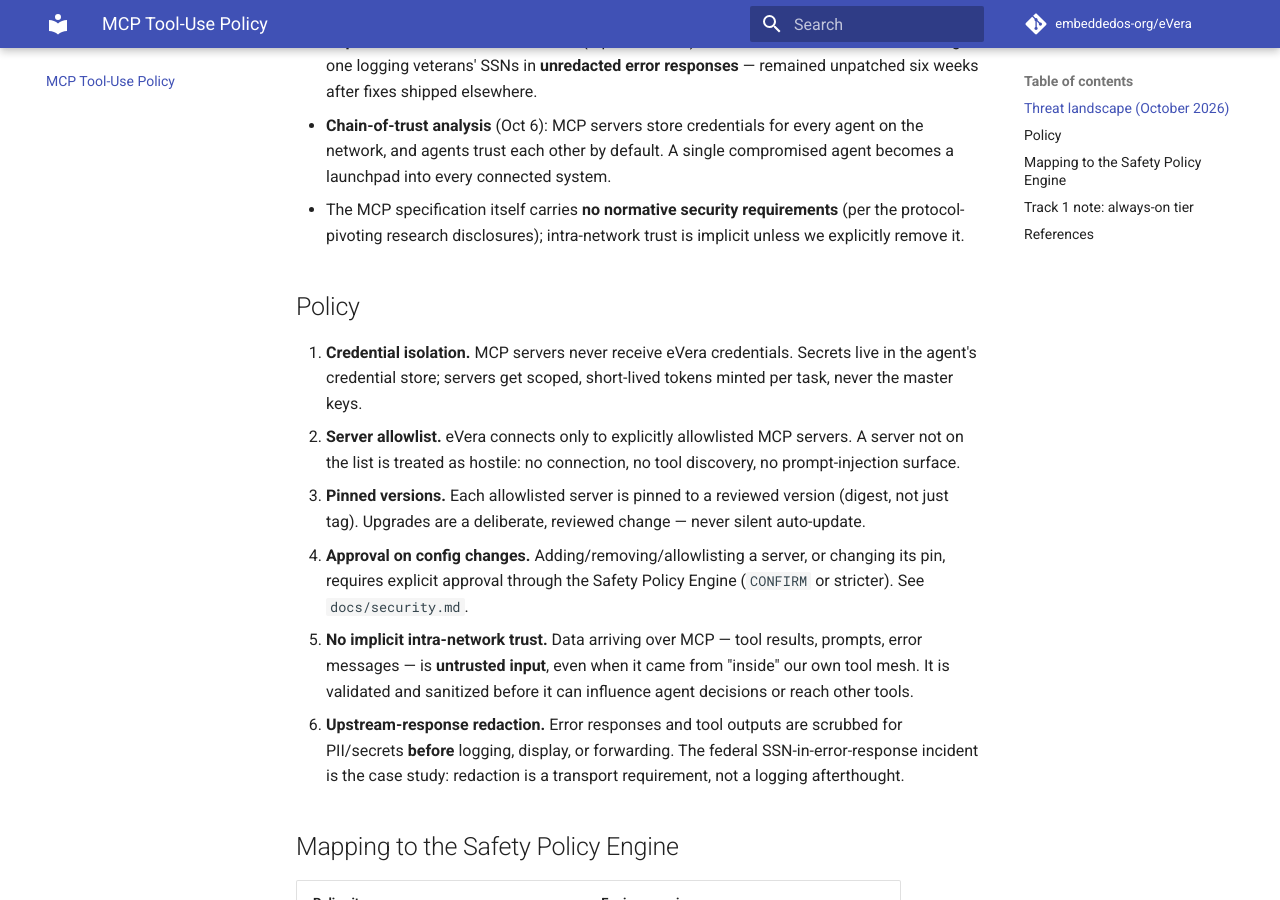
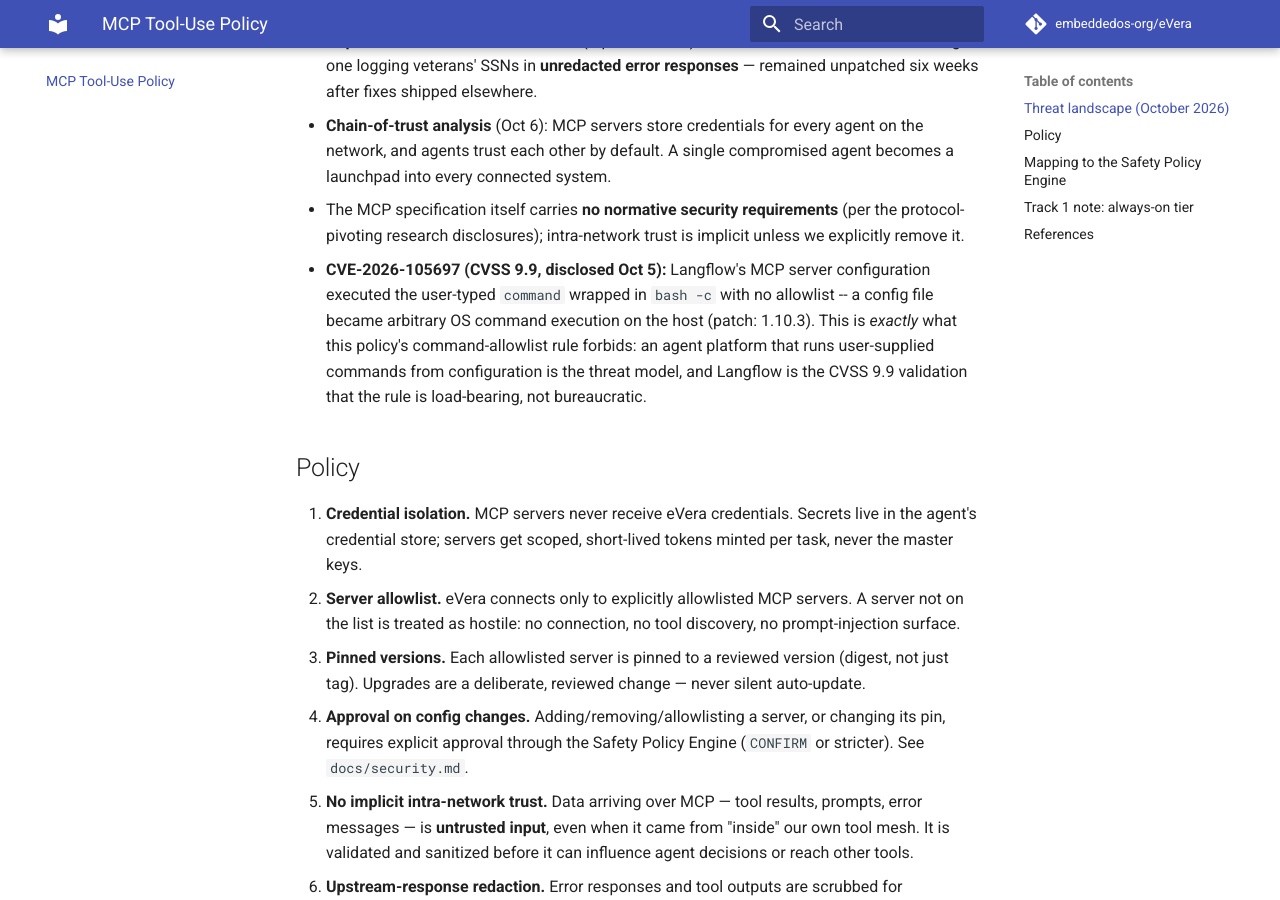
Before and after one commit to embeddedos-org/eVera, an MkDocs documentation site: the page built from docs/mcp-tool-use-policy.md, in a window 1280 px wide and 900 px high, scrolled down 478 px. Built offline with MkDocs 1.6.1 and Material for MkDocs 9.7.7, drawn with Linux system fonts in a browser that asks for light colours; comment, search, counter and statistics services are not loaded.

Commit message:
docs(policy): Langflow CVE as the policy's validation
Appends CVE-2026-105697 (CVSS 9.9) to the threat landscape: Langflow's
MCP server config executing user-typed commands via `bash -c` with no
allowlist is exactly what this policy's command-allowlist rule forbids.
The CVE is the validation that the rule is load-bearing, not
bureaucratic. Small docs-only diff; CI-unverified per the
billing-block policy.

```diff
--- a/docs/mcp-tool-use-policy.md
+++ b/docs/mcp-tool-use-policy.md
@@ -19,6 +19,14 @@ MCP protocol itself**, not just in individual server implementations.
 - The MCP specification itself carries **no normative security requirements**
   (per the protocol-pivoting research disclosures); intra-network trust is
   implicit unless we explicitly remove it.
+- **CVE-2026-105697 (CVSS 9.9, disclosed Oct 5):** Langflow's MCP server
+  configuration executed the user-typed `command` wrapped in `bash -c`
+  with no allowlist -- a config file became arbitrary OS command
+  execution on the host (patch: 1.10.3). This is *exactly* what this
+  policy's command-allowlist rule forbids: an agent platform that runs
+  user-supplied commands from configuration is the threat model, and
+  Langflow is the CVSS 9.9 validation that the rule is load-bearing,
+  not bureaucratic.
 
 ## Policy
 
```
